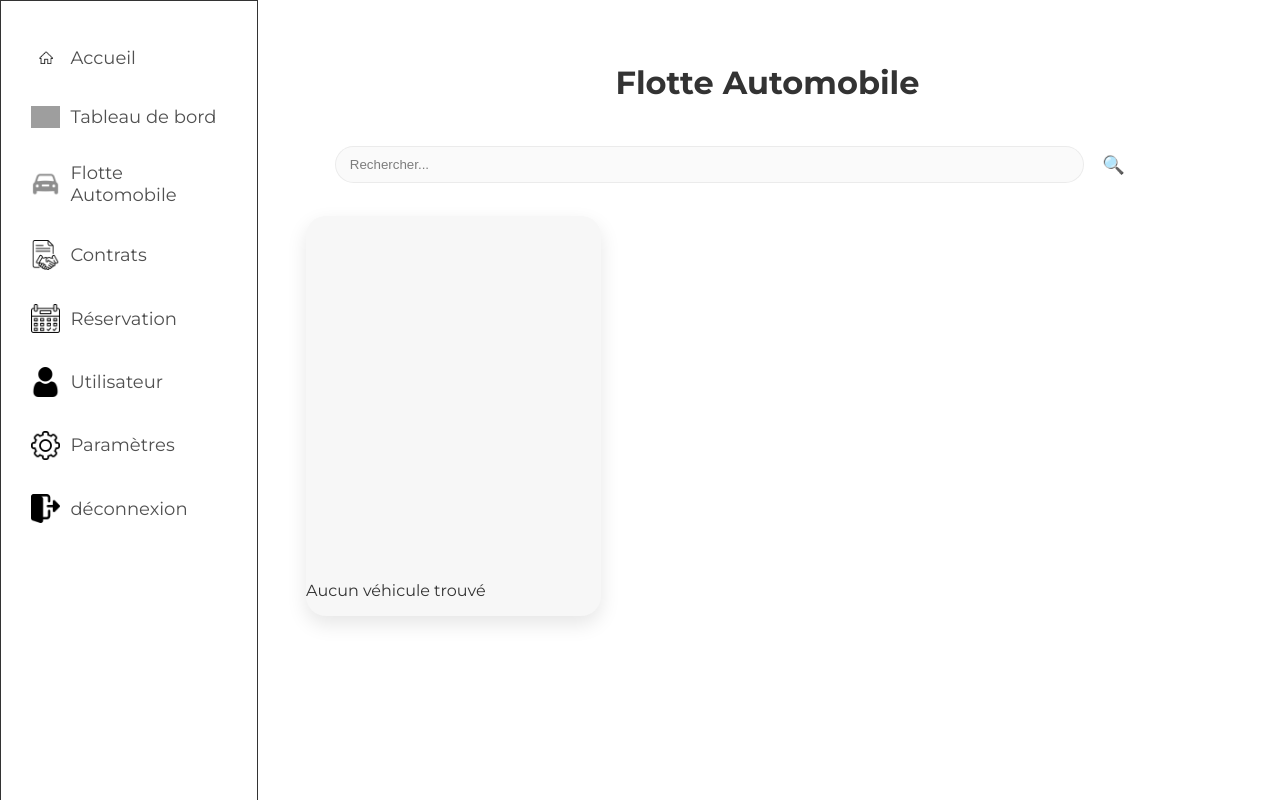
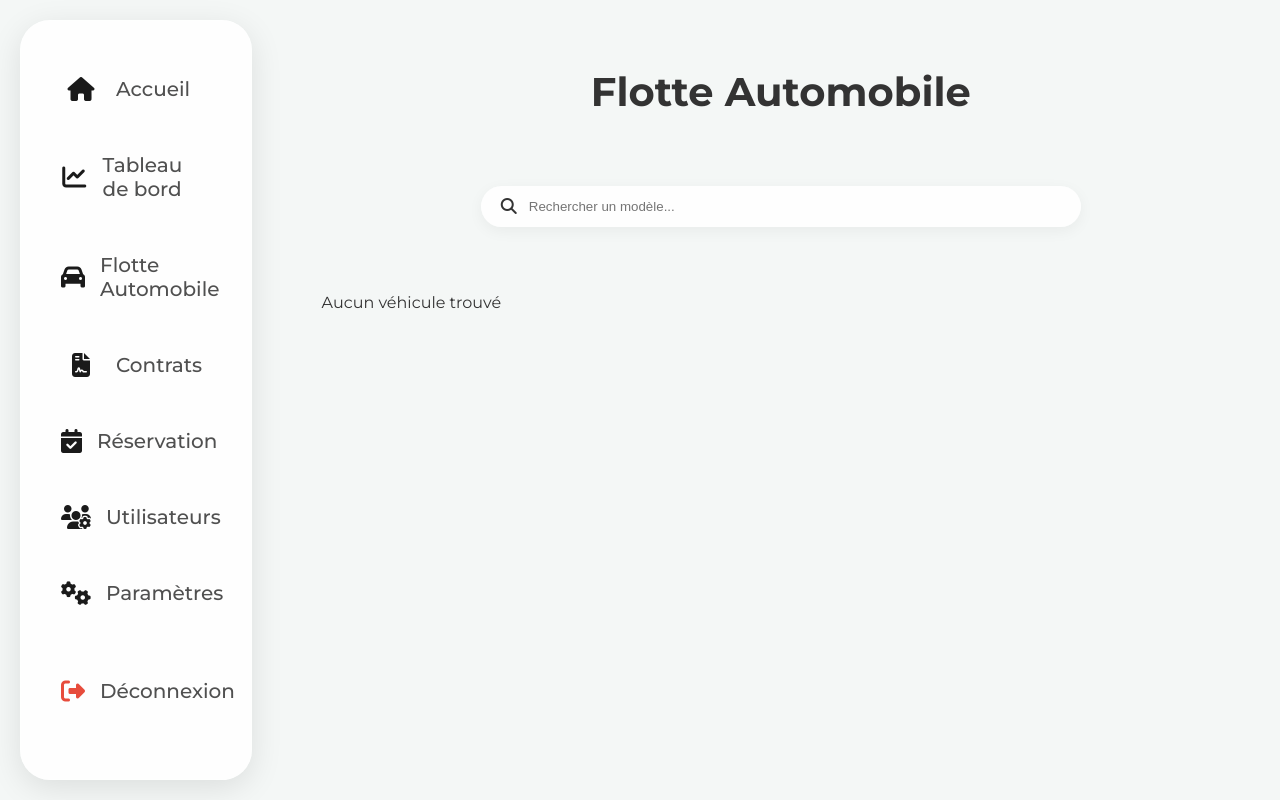
Before and after one commit to NeyorDEV/RentPark, a PHP site: template siteSAE2A/templates/flotte.twig in a window 1280 px wide. Run offline with PHP 8.4, Linux system fonts and the light colour scheme; the template is opened without the code that fills it, so the values that code supplies are empty; some libraries are stand-ins or nearby versions; grey boxes are pictures that could not be loaded.

Commit message:
WIP flotto

```diff
--- /dev/null
+++ b/siteSAE2A/html/css/flotte.css
@@ -0,0 +1,104 @@
+/* Header & Titre */
+.header-container {
+    display: flex;
+    flex-direction: column;
+    align-items: center;
+    margin-bottom: 30px;
+}
+
+.add-btn-main {
+    background-color: var(--rentpark-orange);
+    color: white;
+    padding: 10px 20px;
+    border-radius: 12px;
+    text-decoration: none;
+    font-weight: bold;
+    margin-top: 15px;
+    transition: 0.3s;
+}
+
+/* Recherche */
+.search-section {
+    max-width: 600px;
+    margin: 0 auto 50px auto;
+}
+
+.search-box {
+    display: flex;
+    align-items: center;
+    background: rgba(255,255,255,0.9);
+    padding: 12px 20px;
+    border-radius: 50px;
+    box-shadow: 0 4px 15px rgba(0,0,0,0.05);
+}
+
+.search-box input {
+    border: none;
+    background: transparent;
+    width: 100%;
+    margin-left: 10px;
+    outline: none;
+}
+
+/* Grille */
+.voitures-grid {
+    display: grid;
+    grid-template-columns: repeat(auto-fill, minmax(300px, 1fr));
+    gap: 30px;
+}
+
+.car-card {
+    background: white;
+    border-radius: 20px;
+    overflow: hidden;
+    box-shadow: 0 10px 25px rgba(0,0,0,0.05);
+}
+
+.car-image {
+    height: 180px;
+    background: #f0f0f0;
+    display: flex;
+    align-items: center;
+    justify-content: center;
+}
+
+.car-image img {
+    max-width: 90%;
+    max-height: 80%;
+    object-fit: contain;
+}
+
+.car-content { padding: 20px; text-align: center; }
+
+.car-badges {
+    display: flex;
+    justify-content: center;
+    gap: 10px;
+    margin: 15px 0;
+}
+
+.badge {
+    background: #eee;
+    padding: 5px 12px;
+    border-radius: 8px;
+    font-size: 0.85rem;
+}
+
+.car-actions {
+    display: flex;
+    justify-content: center;
+    gap: 20px;
+    margin-top: 15px;
+    padding-top: 15px;
+    border-top: 1px solid #f5f5f5;
+}
+
+.btn-icon { background: none; border: none; font-size: 1.2rem; cursor: pointer; color: #555; }
+.btn-icon.view:hover { color: var(--rentpark-orange); }
+.btn-icon.delete:hover { color: var(--logout-red); }
+
+/* Mode Sombre */
+.dark-theme .car-card { background: #1e1e1e; }
+.dark-theme .search-box { background: rgba(33, 33, 33, 0.8); color: white; }
+.dark-theme .search-box input { color: white; }
+.dark-theme .badge { background: #333; color: #fff; }
--- a/siteSAE2A/templates/base.twig
+++ b/siteSAE2A/templates/base.twig
@@ -7,43 +7,30 @@
     (function () {
         try {
             const theme = localStorage.getItem('theme') || 'light';
-            if (theme === 'dark') {
-                document.documentElement.classList.add('dark-theme');
-            } else {
-                document.documentElement.classList.remove('dark-theme');
-            }
-        } catch (e) { /* ignore */ }
+            document.documentElement.classList.toggle('dark-theme', theme === 'dark');
+        } catch (e) { }
     })();
     </script>
-    <link rel="stylesheet" href="/siteSAE2A/html/css/menu.css">
-    <link rel="stylesheet" href="/siteSAE2A/html/css/parametres.css">
-    <link rel="stylesheet" href="html/css/menu.css">
-    <link rel="icon" type="image/png" href="html/icons/voiture.png">
-    <link rel="shortcut icon" href="html/icons/favicon.ico" type="image/x-icon">
-
+    <link rel="stylesheet" href="https://cdnjs.cloudflare.com/ajax/libs/font-awesome/6.5.0/css/all.min.css">
+    <link rel="stylesheet" href="/siteSAE2A/html/css/commun.css">
+    {% block stylesheets %}{% endblock %}
 </head>
 <body>
 
 <nav>
     <ul class="menu">
-        <li><a href="/siteSAE2A/home"><img src="html/icons/acceuil.jpg" alt="Accueil"> Accueil</a></li>
-        <li><a href="/siteSAE2A/dashboard"><img src="html/icons/dashboard.png" alt="Tableau de bord"> Tableau de bord</a></li>
-        <li><a href=""><img src="html/icons/voiture.png" alt="Flotte"> Flotte Automobile</a></li>
-        <li><a href="/siteSAE2A/planning"><img src="html/icons/contrat.png" alt="Contrats"> Contrats</a></li>
-        <li><a href="/siteSAE2A/reservation"><img src="html/icons/reservation.png" alt="Réservation"> Réservation</a></li>
-        <li><a href="siteSAE2A/../utilisateurs"><img src="html/icons/user.png" alt="Utilisateurs"> Utilisateur</a></li>
-        <li><a href="/siteSAE2A/parametres"><img src="html/icons/settings.png" alt="Paramètres"> Paramètres</a></li>
-        <li><a href="/siteSAE2A/deconnection"><img src="html/icons/logout.png" alt="se déconnecter"> déconnexion</a></li>
+        <li><a href="/siteSAE2A/home"><i class="fa-solid fa-house"></i> Accueil</a></li>
+        <li><a href="/siteSAE2A/dashboard"><i class="fa-solid fa-chart-line"></i> Tableau de bord</a></li>
+        <li><a href="/siteSAE2A/voitures" class="active"><i class="fa-solid fa-car"></i> Flotte Automobile</a></li>
+        <li><a href="/siteSAE2A/planning"><i class="fa-solid fa-file-contract"></i> Contrats</a></li>
+        <li><a href="/siteSAE2A/reservation"><i class="fa-solid fa-calendar-check"></i> Réservation</a></li>
+        <li><a href="/siteSAE2A/utilisateurs"><i class="fa-solid fa-users-gear"></i> Utilisateurs</a></li>
+        <li><a href="/siteSAE2A/parametres"><i class="fa-solid fa-gears"></i> Paramètres</a></li>
+        <li class="logout-item"><a href="/siteSAE2A/deconnection"><i class="fa-solid fa-right-from-bracket"></i> Déconnexion</a></li>
     </ul>
 </nav>
 
-<header class="topbar">
-    {% block topbar %}{% endblock %}
-</header>
-
-<main>
-    {% block content %}{% endblock %}
-</main>
+{% block content %}{% endblock %}
 
 </body>
 </html>
--- a/siteSAE2A/templates/flotte.twig
+++ b/siteSAE2A/templates/flotte.twig
@@ -1,33 +1,33 @@
 {% extends "base.twig" %}
 
+{% block stylesheets %}
+    <link rel="stylesheet" href="/siteSAE2A/html/css/flotte.css">
+{% endblock %}
+
 {% block content %}
-<div class="top">
+<div class="main-content">
+    <div class="header-container">
         <h1>Flotte Automobile</h1>
         {% if role == 'admin' %}
-        <a href="#addModal" class="add-btn">+ Ajouter</a>
+            <a href="#addModal" class="add-btn-main">
+                <i class="fa-solid fa-plus"></i> Ajouter un véhicule
+            </a>
         {% endif %}
     </div>
-   <style>
-        .dark-theme .topbar-form input { background: #ffffff;  border: 1px solid rgba(0,0,0,0.12); }
-        .dark-theme .topbar-form input::placeholder {  opacity: 0.9; }
-        .dark-theme .topbar-form input::-webkit-input-placeholder {  opacity: 0.9; }
-        .dark-theme .topbar-form input:-ms-input-placeholder {  opacity: 0.9; }
-        .dark-theme .topbar-form input::-ms-input-placeholder { opacity: 0.9; }
-        .dark-theme .top h1 { color: #FFFFFF; }
-    </style>
 
-<header class="topbar">
-    <form action="/sitesae2A/voitures" method="get" role="search" class="topbar-form">
+    <header class="search-section">
+        <form action="/sitesae2A/voitures" method="get" class="search-form">
             <input type="hidden" name="action" value="rechercherVoitures">
+            <div class="search-box">
+                <i class="fa-solid fa-magnifying-glass"></i>
                 <input
-            id="q3"
                     name="q"
                     type="search"
-            placeholder="Rechercher..."
-            aria-label="Recherche"
+                    placeholder="Rechercher un modèle..."
                     value="{{ app.request.get('q')|default('') }}"
                 >
-        <button type="submit">🔍</button>
+                <button type="submit" style="display:none;"></button>
+            </div>
         </form>
     </header>
 
@@ -41,89 +41,103 @@
         </div>
     {% endif %}
 
-<div class="voiture">
+    <div class="voitures-grid">
         {% if results is not empty %}
             {% for row in results %}
-            <div class="rectangle">
-                <!-- Image unique -->
-                <img src="{{ row.ImagePath is not empty ? row.ImagePath|e : 'html/icons/voiture.png' }}"
-                     alt="Image du véhicule" class="bg-img">
+                <div class="car-card">
+                    <div class="car-image">
+                        <img src="{{ row.ImagePath is not empty ? row.ImagePath|e : '/siteSAE2A/html/icons/voiture.png' }}"
+                             alt="{{ row.Nom|e }}">
+                    </div>
+                    <div class="car-content">
+                        <h2>{{ row.Nom|e }}</h2>
+                        <div class="car-badges">
+                            <span class="badge"><i class="fa-solid fa-bolt"></i> {{ row.Puissance|e }} cv</span>
+                            <span class="badge"><i class="fa-solid fa-palette"></i> {{ row.couleur|e }}</span>
+                        </div>
+                        <div class="car-actions">
+                            {# Lien vers les détails (si tu en as un) #}
+                            <a href="/siteSAE2A/voiture/{{ row.voiture|e }}" class="btn-icon view" title="Voir détails">
+                                <i class="fa-solid fa-eye"></i>
+                            </a>
 
-                <!-- Infos du véhicule -->
-                <div class="info">
-                    <p>{{ row.Nom|e }}</p>
-                    <p class="badge">{{ row.Puissance|e }} cv</p>
-                    <p>{{ row.couleur|e }}</p>
-
-                    <!-- Actions -->
                             {% if role == 'admin' %}
-                    <div class="actions">
-                        <form method="POST" action="/siteSAE2A/voitures" onsubmit="return confirm('Supprimer ce véhicule ?');">
+                                <a href="#editModal-{{ row.voiture|e }}" class="btn-icon edit" title="Modifier">
+                                    <i class="fa-solid fa-pen"></i>
+                                </a>
+                                <form method="POST" action="/siteSAE2A/voitures" class="delete-form" onsubmit="return confirm('Supprimer ce véhicule ?');">
                                     <input type="hidden" name="action" value="supprimerVoiture">
                                     <input type="hidden" name="id" value="{{ row.voiture|e }}">
-                            <button type="submit">Supprimer</button>
+                                    <button type="submit" class="btn-icon delete"><i class="fa-solid fa-trash"></i></button>
                                 </form>
-                        <button type="button" class="edit-btn" onclick="location.hash='editModal-{{ row.voiture|e }}'">Modifier</button>
-
+                            {% endif %}
+                        </div>
+                    </div>
+                </div>
+            {% endfor %}
+        {% else %}
+            <div class="no-results">
+                <p>Aucun véhicule trouvé</p>
             </div>
         {% endif %}
     </div>
 </div>
-        {% endfor %}
-    {% else %}
-        <div class="rectangle">
-            <p>Aucun véhicule trouvé</p>
-        </div>
-    {% endif %}
-</div>
 
-<!-- Modales de modification (une seule fois par véhicule) -->
 {% if role == 'admin' %}
     {% for row in results %}
         <div id="editModal-{{ row.voiture|e }}" class="modal">
-            <div class="modal-content">
+            <div class="modal-content glass-container">
                 <a href="#" class="close">&times;</a>
-                <h2>Modifier le véhicule</h2>
+                <h2>Modifier {{ row.Nom|e }}</h2>
                 <form method="POST" action="/siteSAE2A/voitures" enctype="multipart/form-data">
                     <input type="hidden" name="action" value="modifierVoiture">
                     <input type="hidden" name="id" value="{{ row.voiture|e }}">
 
-                    <label>Modèle<br>
+                    <div class="form-group">
+                        <label>Modèle</label>
                         <input type="text" name="modele" required value="{{ row.modele|e }}">
-                    </label><br><br>
-                    <label>Puissance<br>
+                    </div>
+                    <div class="form-group">
+                        <label>Puissance (cv)</label>
                         <input type="number" name="puissance" required value="{{ row.puissance|e }}">
-                    </label><br><br>
-                    <label>Couleur<br>
+                    </div>
+                    <div class="form-group">
+                        <label>Couleur</label>
                         <input type="text" name="couleur" required value="{{ row.couleur|e }}">
-                    </label><br><br>
-                    <label>Image<br>
+                    </div>
+                    <div class="form-group">
+                        <label>Changer l'image</label>
                         <input type="file" name="image" accept="image/*">
-                    </label><br><br>
+                    </div>
 
-                    <button type="submit">Enregistrer</button>
+                    <button type="submit" class="save-btn">Enregistrer</button>
                 </form>
             </div>
         </div>
     {% endfor %}
-{% endif %}
 
-<!-- Modale d'ajout -->
-{% if role == 'admin' %}
     <div id="addModal" class="modal">
-    <div class="modal-content">
+        <div class="modal-content glass-container">
             <a href="#" class="close">&times;</a>
-        <h2>Ajouter un véhicule</h2>
+            <h2>Nouveau Véhicule</h2>
             <form method="POST" action="/siteSAE2A/voitures" enctype="multipart/form-data">
                 <input type="hidden" name="action" value="ajouterVoiture">
-            <input type="text" name="modele" placeholder="Modèle" required><br><br>
-            <input type="number" name="puissance" placeholder="Puissance" required><br><br>
-            <input type="text" name="couleur" placeholder="Couleur" required><br><br>
-            <input type="file" name="image" accept="image/*"><br><br>
-            <button type="submit">Ajouter</button>
+                <div class="form-group">
+                    <input type="text" name="modele" placeholder="Modèle" required>
+                </div>
+                <div class="form-group">
+                    <input type="number" name="puissance" placeholder="Puissance" required>
+                </div>
+                <div class="form-group">
+                    <input type="text" name="couleur" placeholder="Couleur" required>
+                </div>
+                <div class="form-group">
+                    <label>Image du véhicule</label>
+                    <input type="file" name="image" accept="image/*">
+                </div>
+                <button type="submit" class="save-btn">Ajouter à la flotte</button>
             </form>
         </div>
     </div>
 {% endif %}
-
 {% endblock %}
```
Lines whose indentation alone changed are shown as unchanged.
